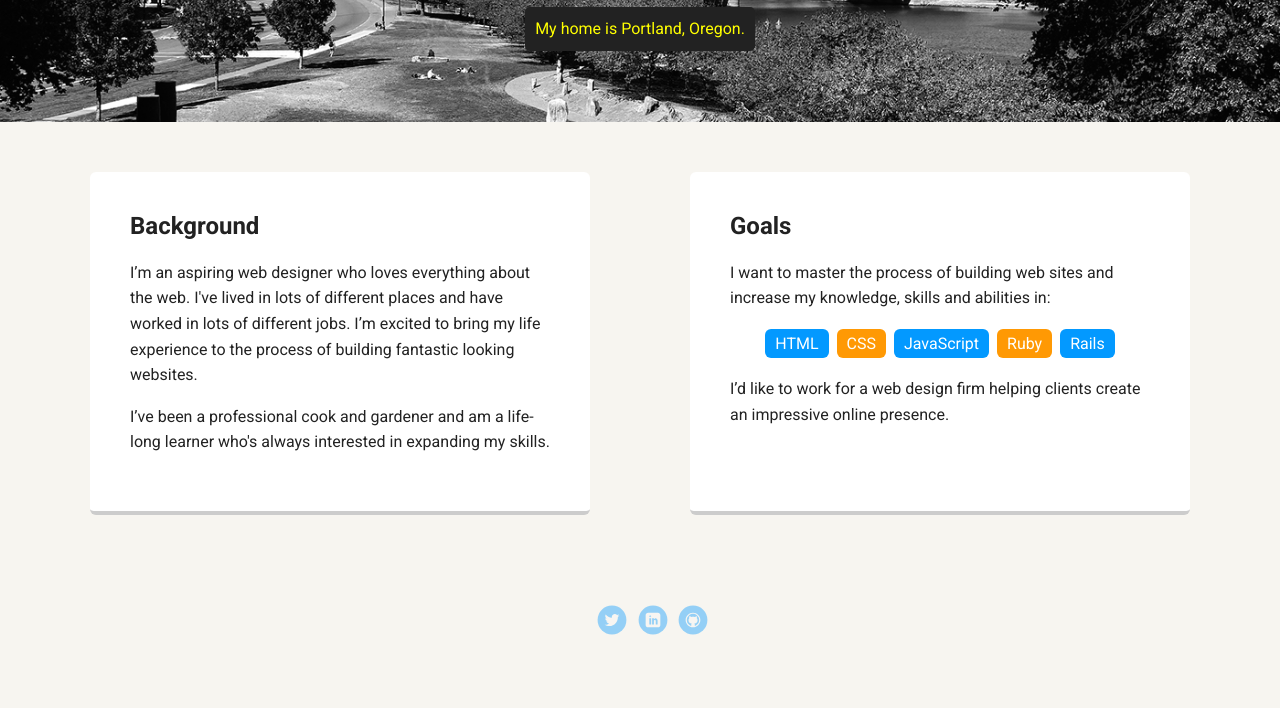
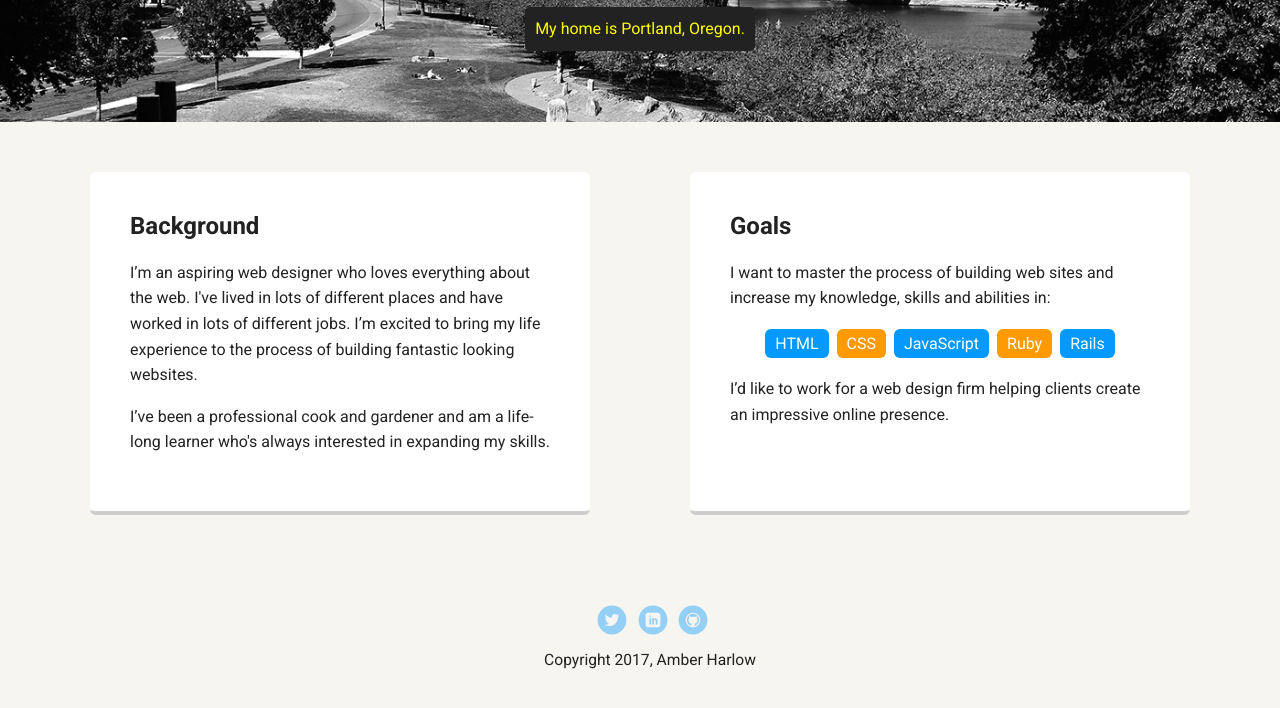
Before and after one commit to aharlow55/My_Site-Repo, a plain HTML site: page index.html in a window 1280 px wide. Shown: the part 348-1056 px from the top of the page. Drawn offline with Linux system fonts and the light colour scheme; a web font is replaced by a local one.

Commit message:
Add a copyright notice

```diff
--- a/index.html
+++ b/index.html
@@ -49,7 +49,7 @@
         <li><a href="#" class="social linkedin">LinkedIn</a></li>
         <li><a href="#" class="social github">Github</a></li>
       </ul>
-
+	  <p class="copyright">Copyright 2017, Amber Harlow</p>
     </footer>
   </body>
   </html>
```
